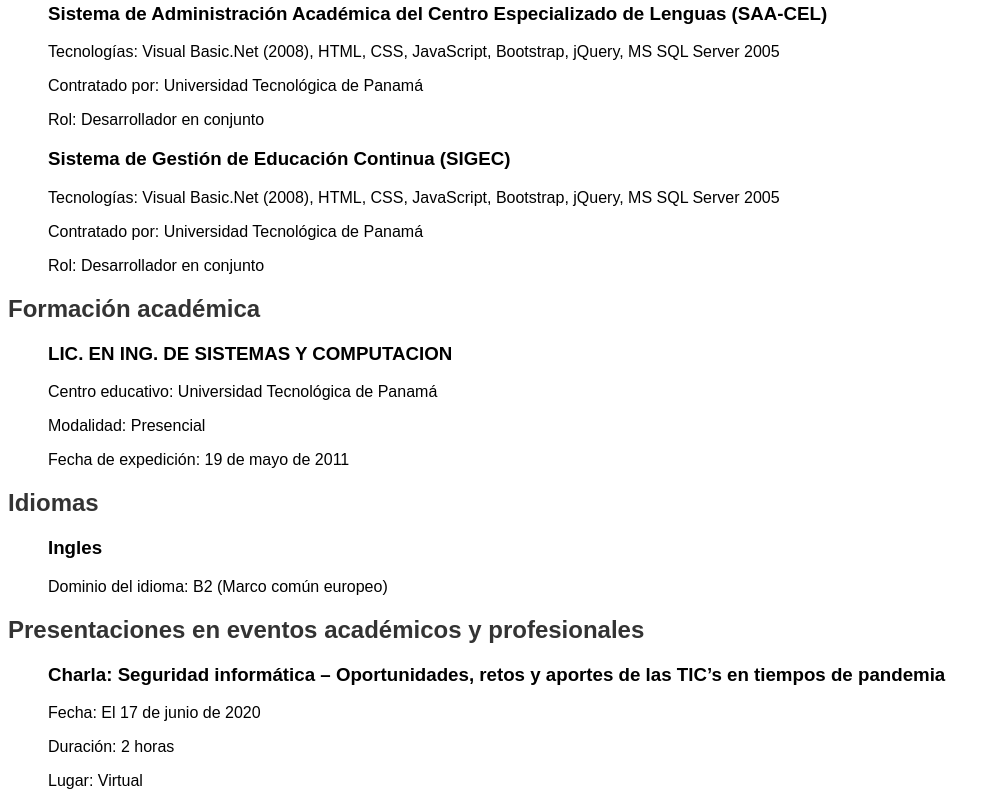
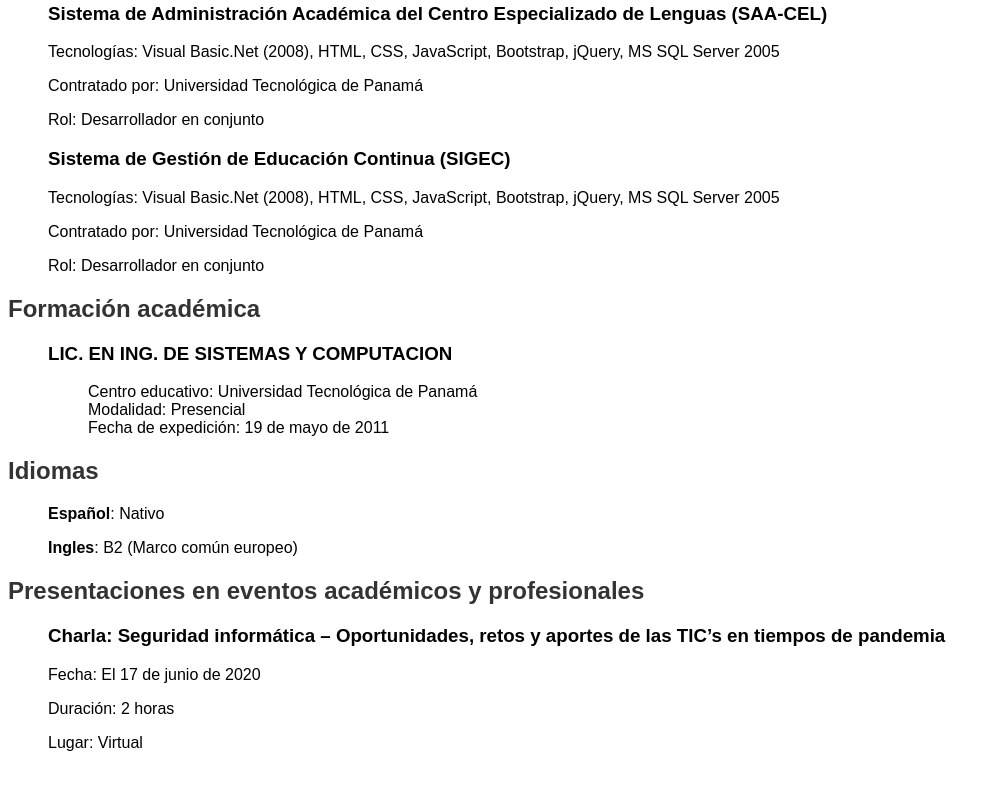
Before and after one commit to ciberhaguen/curriculum_vitae, a plain HTML site: page index.html in a window 1280 px wide. Shown: the part 605-1411 px from the top of the page, without its empty margins (0-1000 px from the left). After the commit the page ends 1373 px from the top, so only its background shows below. Drawn offline with Linux system fonts and the light colour scheme.

Commit message:
Agregado CNAME

```diff
--- a/index.html
+++ b/index.html
@@ -52,9 +52,11 @@
     <ul>
         <li>
             <h3>LIC. EN ING. DE SISTEMAS Y COMPUTACION</h3>
-            <p>Centro educativo: Universidad Tecnológica de Panamá</p>
-            <p>Modalidad: Presencial</p>
-            <p>Fecha de expedición: 19 de mayo de 2011</p>
+            <ul>
+                <li>Centro educativo: Universidad Tecnológica de Panamá</li>
+                <li>Modalidad: Presencial</li>
+                <li>Fecha de expedición: 19 de mayo de 2011</li>
+            </ul>
         </li>
         <!-- Agrega aquí el resto de tus títulos -->
     </ul>
@@ -62,8 +64,13 @@
     <h2>Idiomas</h2>
     <ul>
         <li>
-            <h3>Ingles</h3>
-            <p>Dominio del idioma: B2 (Marco común europeo)</p>
+            <p>
+                <b>Español</b>: Nativo
+            </p>
+            <p>
+                <b>Ingles</b>: B2 (Marco común europeo)
+            </p>
+
         </li>
     </ul>
 
```
Also changed, not shown: 1 other file.
